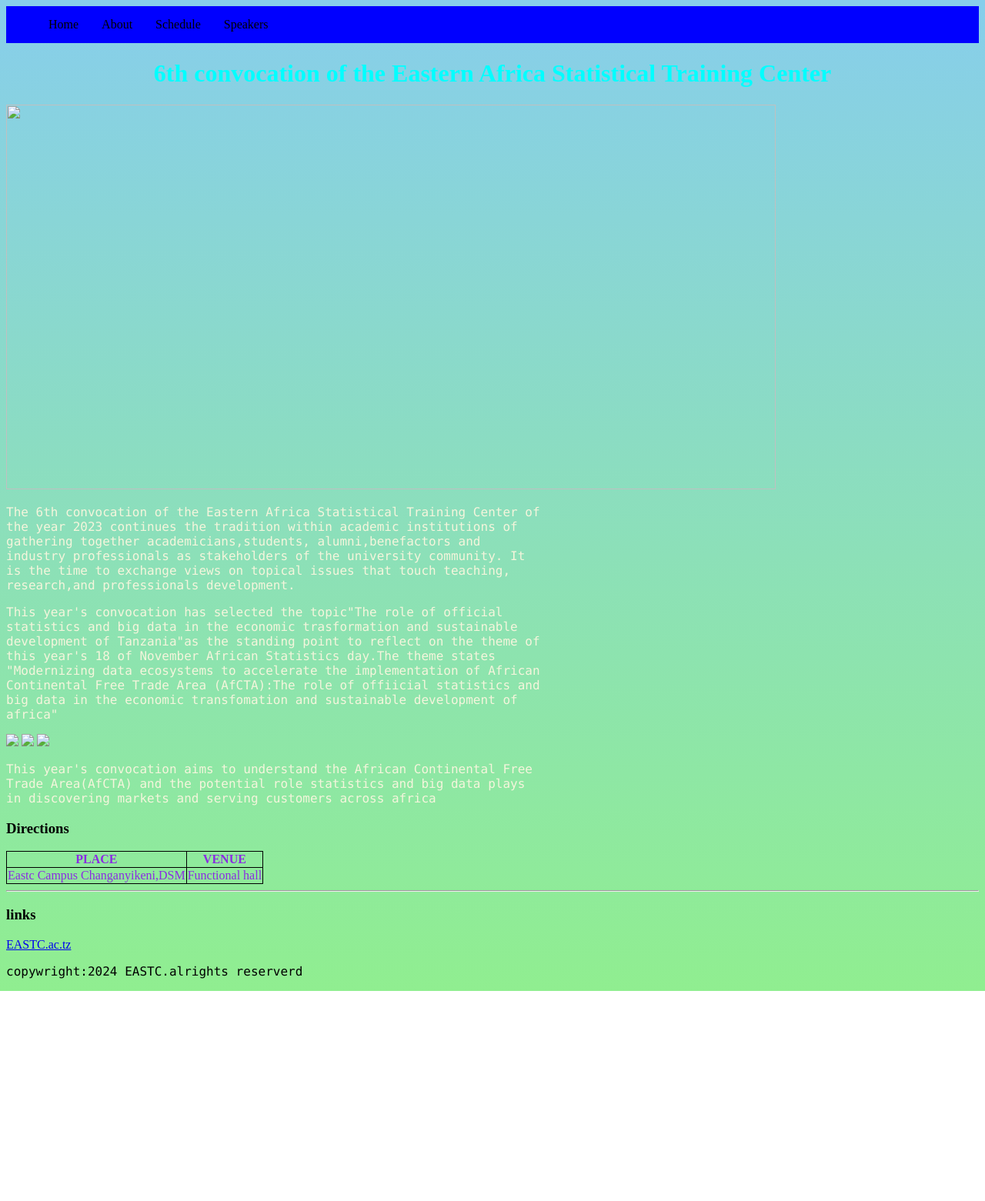
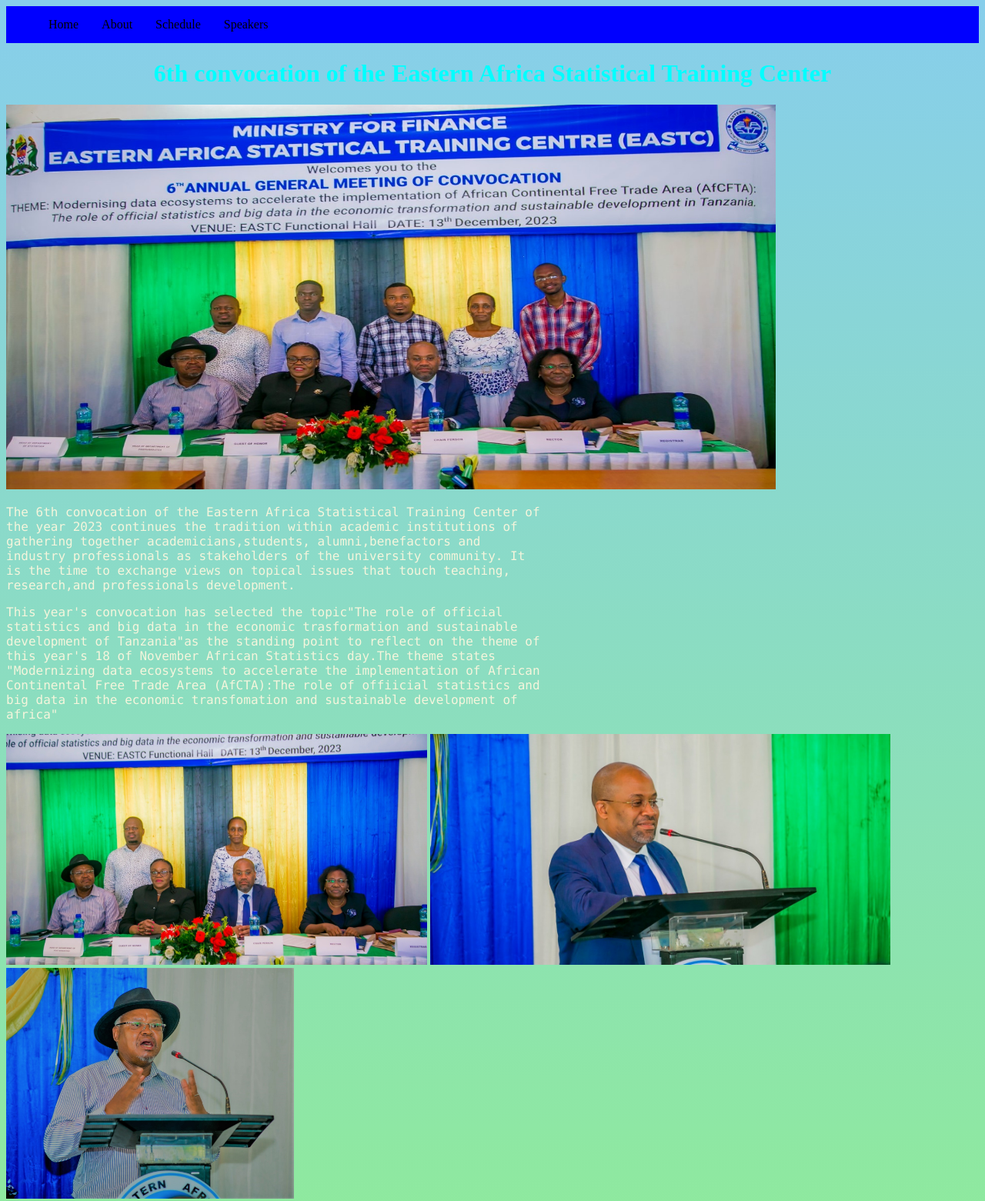
Before and after one commit to 1brahimu/convocation, a plain HTML site: page index.html in a window 1280 px wide. Shown: the top 1561 px of the page at 77% size. Before the commit the page ends 1288 px from the top, so only its background shows below. Drawn offline with Linux system fonts and the light colour scheme; the site is published under a folder, as on GitHub Pages, so addresses that start at the root find nothing.

Commit message:
Update index.html

```diff
--- a/index.html
+++ b/index.html
@@ -39,7 +39,7 @@ td,th{
             </ul>
         </nav>
         <h1 style="color: #00ffff;"text-align=center>6th convocation of the Eastern Africa Statistical Training Center</h1>
-        <img class="imgmoja" src="/images/moja.jpg"height="500"width="1000"margin=50>
+        <img class="imgmoja" src="images/moja.jpg"height="500"width="1000"margin=50>
         <p style="color: beige;">The 6th convocation of the Eastern Africa Statistical Training Center of the year 2023
             continues the tradition within academic institutions of gathering together academicians,students,
             alumni,benefactors and industry professionals as stakeholders of the university community.
@@ -54,9 +54,9 @@ td,th{
             (AfCTA):The role of offiicial statistics and big data in the economic transfomation and sustainable
             development of africa"
         </p>
-        <img src="/images/all.jpg"height="300"float:left>
-        <img src="/images/rector.jpg"height="300"float:left>
-        <img src="/images/guest.jpg"height="300"float:left>
+        <img src="images/all.jpg"height="300"float:left>
+        <img src="images/rector.jpg"height="300"float:left>
+        <img src="images/guest.jpg"height="300"float:left>
         <p style="color:beige">This year's convocation aims to understand the African Continental Free Trade Area(AfCTA)
             and the potential role statistics and big data plays in discovering markets and serving customers
             across africa
```
